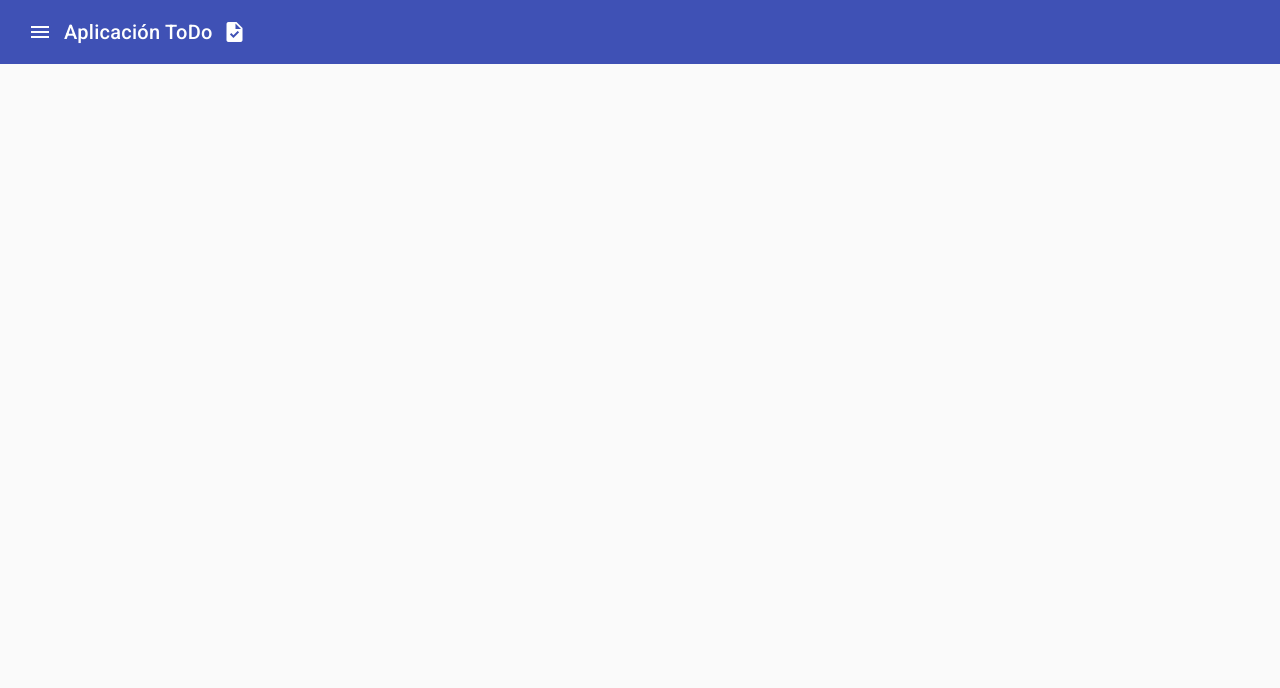
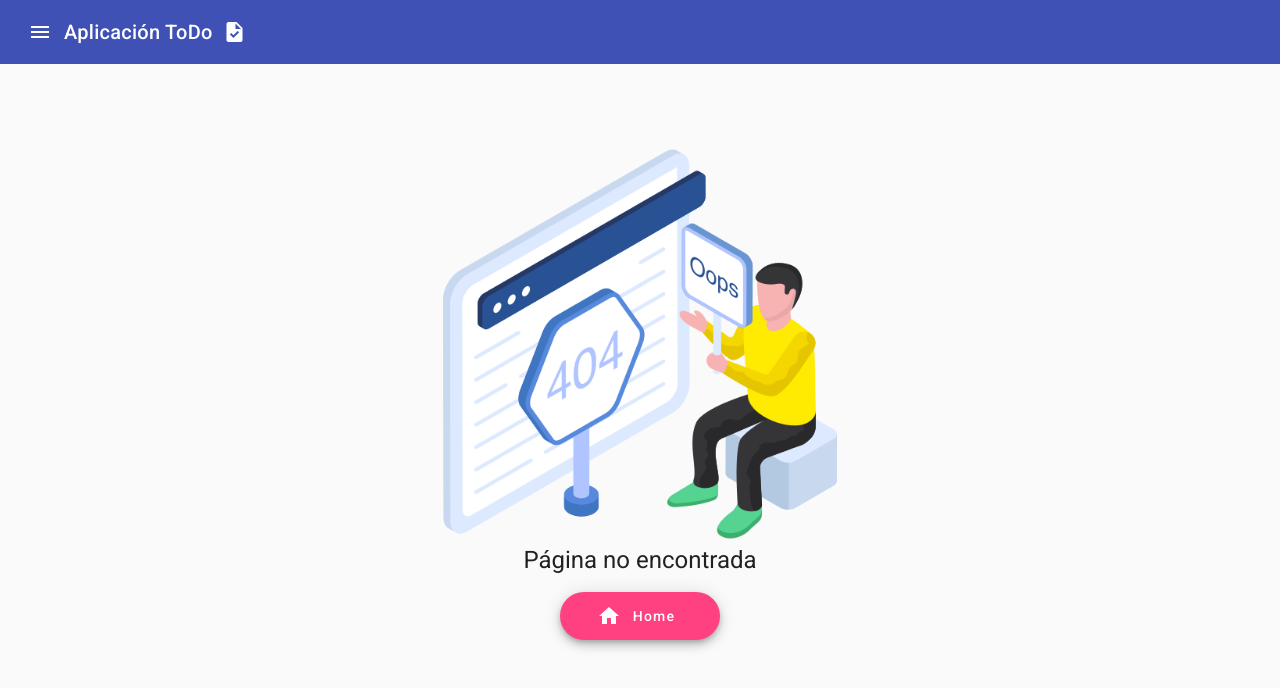
Before and after one commit to HumbertoArellanoYham/Prueba-Tecnica-To-Do-Front-end, an Angular app: page /paginaNotFound in a window 1280 px wide. Before the commit this address led to /. Shown: the top 688 px of the page. Built offline with nearby package versions, Linux system fonts and the light colour scheme.

Commit message:
Component page not found

```diff
--- a/src/app/app.routes.ts
+++ b/src/app/app.routes.ts
@@ -4,6 +4,7 @@ import { Routes } from '@angular/router';
 import { UserComponent } from './user/user.component';
 import { CrearTareaComponent } from './user/crear-tarea/crear-tarea.component';
 import { administrartareacomponent } from './user/administrar-tarea/administrar-tarea.component';
+import { Pagina404Component } from './pagina404/pagina404.component';
 
 export const routes: Routes = [
     { path: 'mainView', component: UserComponent },
@@ -11,4 +12,8 @@ export const routes: Routes = [
     { path: 'administrarTareas', component: administrartareacomponent },
 
     { path: '', pathMatch: 'full', redirectTo: 'mainView' },
+
+    // Ruta no encontrada
+    { path: 'paginaNotFound', component: Pagina404Component },
+    { path: '**', component: Pagina404Component }
 ];
--- /dev/null
+++ b/src/app/pagina404/pagina404.component.css
@@ -0,0 +1,7 @@
+.not-found {
+    text-align: center;
+}
+
+.not-found .home {
+    width: 40%;
+}
--- /dev/null
+++ b/src/app/pagina404/pagina404.component.html
@@ -0,0 +1,17 @@
+<mat-grid-list cols="1" rowHeight="2:1">
+    <mat-grid-tile>
+
+        <div class="not-found">
+        <img src="../../assets/Images/error-404.png" height="400px" width="400px">
+
+            <h1>Página no encontrada</h1>
+            <button mat-fab extended class="home" (click)="goHome()">
+                <mat-icon>home</mat-icon>
+                Home
+            </button>
+
+        </div>
+
+    </mat-grid-tile>
+
+  </mat-grid-list>
--- /dev/null
+++ b/src/app/pagina404/pagina404.component.ts
@@ -0,0 +1,26 @@
+import { Component} from '@angular/core';
+import { Router } from '@angular/router';
+
+// Material design
+import {MatGridListModule} from '@angular/material/grid-list';
+import {MatButtonModule} from '@angular/material/button';
+import {MatIconModule} from '@angular/material/icon';
+
+@Component({
+  selector: 'app-pagina404',
+  standalone: true,
+  imports: [
+    MatGridListModule,
+    MatButtonModule,
+    MatIconModule
+  ],
+  templateUrl: './pagina404.component.html',
+  styleUrl: './pagina404.component.css'
+})
+export class Pagina404Component {
+  constructor(private router: Router){}
+
+  goHome(){
+    this.router.navigate(['/mainView']);
+  }
+}
--- a/src/app/user/crear-tarea/crear-tarea.component.ts
+++ b/src/app/user/crear-tarea/crear-tarea.component.ts
@@ -125,6 +125,7 @@ export class CrearTareaComponent {
             confirmButtonText: 'Ok'
           });
 
+          console.log("Se agrego correctamente", item);
           },
           error: (err) => {
             Swal.fire({
```
Also changed, not shown: src/assets/Images/error-404.png (added).
